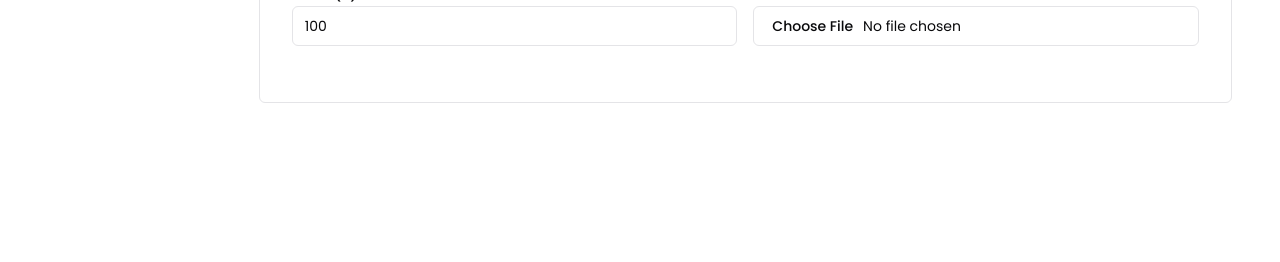
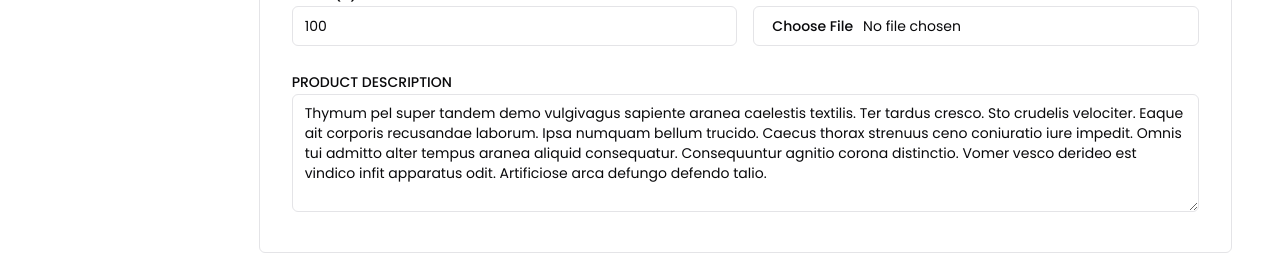
Before and after one commit to Nimira43/Vita, a Next.js app: page /admin/products/create in a window 1280 px wide. Shown: the part 493-755 px from the top of the page. Built offline with nearby package versions, Linux system fonts and the light colour scheme; no server answers; a web font is replaced by a local one.

Commit message:
TextAreaInput

```diff
--- a/app/admin/products/create/page.tsx
+++ b/app/admin/products/create/page.tsx
@@ -2,6 +2,7 @@ import FormContainer from '@/components/form/FormContainer'
 import FormInput from '@/components/form/FormInput'
 import ImageInput from '@/components/form/ImageInput'
 import PriceInput from '@/components/form/PriceInput'
+import TextAreaInput from '@/components/form/TextAreaInput'
 import { createProductAction } from '@/utils/actions'
 import { faker } from '@faker-js/faker'
 
@@ -30,8 +31,12 @@ function CreateProduct() {
             />
             <PriceInput />
             <ImageInput />
-
           </div>
+          <TextAreaInput
+            name='description'
+            labelText='product description'
+            defaultValue={description}
+          />
         </FormContainer>
       </div>
     </section>
```
